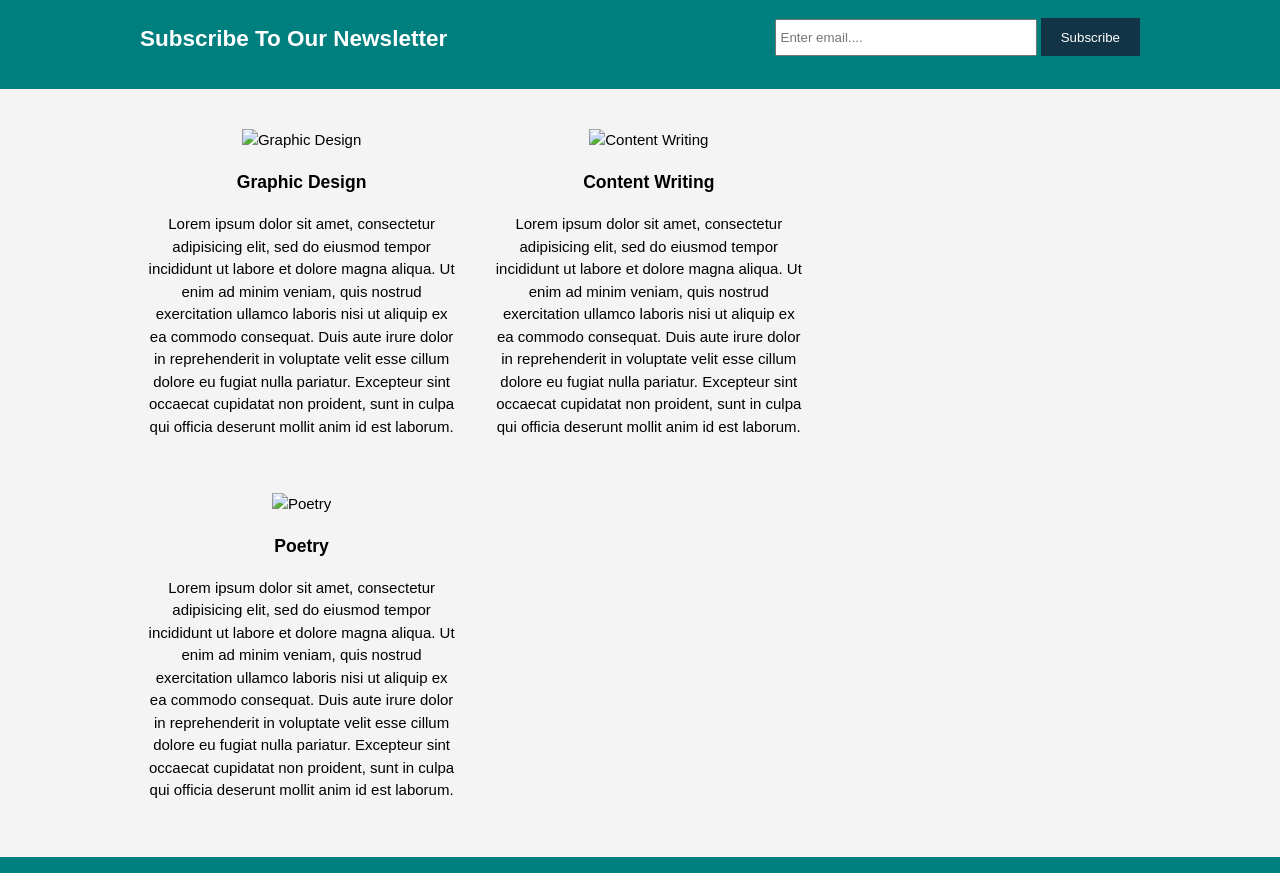
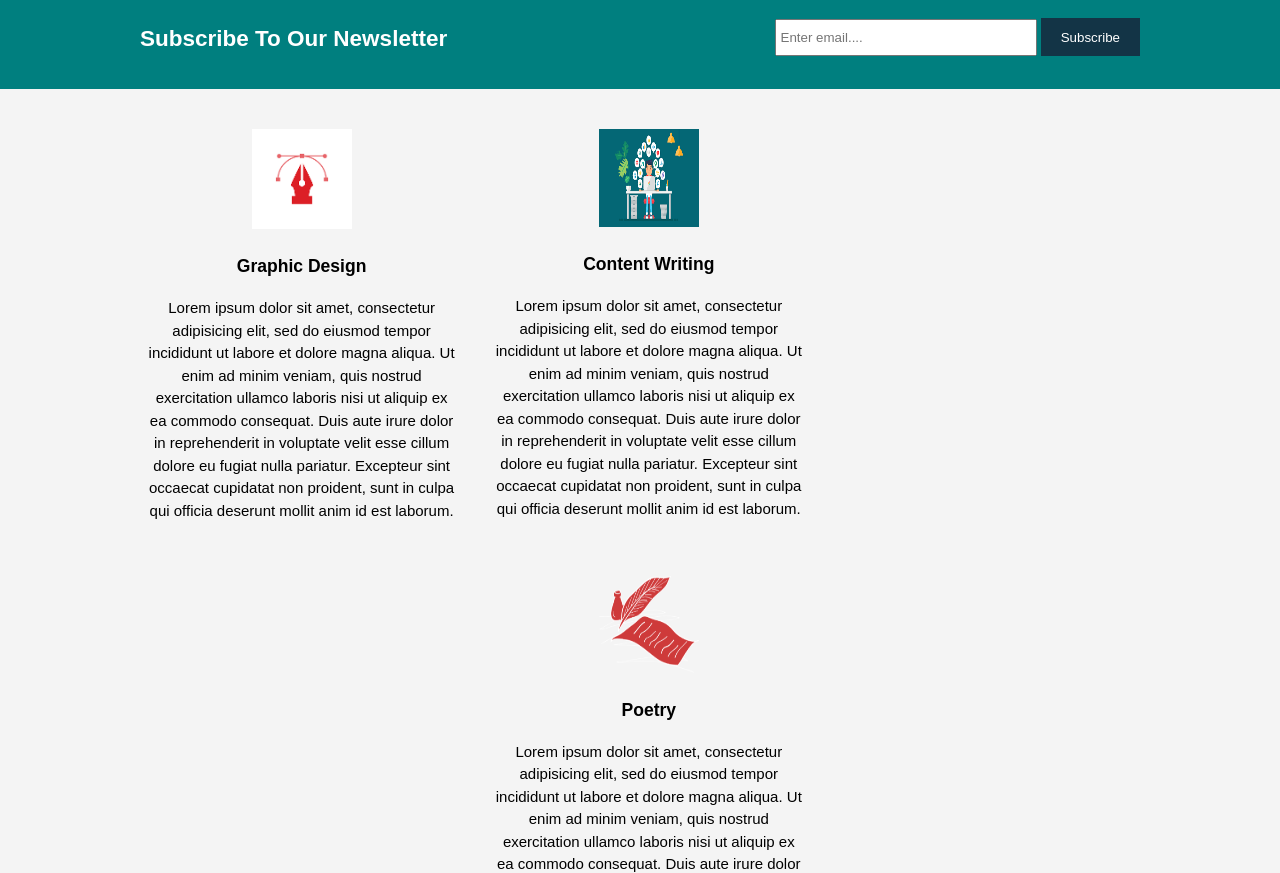
Before and after one commit to amnabajwa19/Web-Development, a plain HTML site: page index.html in a window 1280 px wide. Shown: the part 540-1413 px from the top of the page. Drawn offline with Linux system fonts and the light colour scheme; files that its build step writes are made by us from their sources; files whose address does not match are found by name.

Commit message:
Update index.html

```diff
--- a/index.html
+++ b/index.html
@@ -8,7 +8,7 @@
     <meta name="author" content="Amna Mahmood Bajwa">
     <title>Tinker Hub | Welcome</title>
     <link href="https://fonts.googleapis.com/css?family=Pacifico&display=swap" rel="stylesheet">
-    <link rel="stylesheet" href="./css/style.css">
+    <link rel="stylesheet" href="style.css">
   </head>
   <body>
     <header>
@@ -43,17 +43,17 @@
     <section id="boxes">
       <div class="container">
         <div class="box">
-          <img src="./img/graphic.png" alt="Graphic Design">
+          <img src="graphic.png" alt="Graphic Design">
           <h3>Graphic Design</h3>
           <p>Lorem ipsum dolor sit amet, consectetur adipisicing elit, sed do eiusmod tempor incididunt ut labore et dolore magna aliqua. Ut enim ad minim veniam, quis nostrud exercitation ullamco laboris nisi ut aliquip ex ea commodo consequat. Duis aute irure dolor in reprehenderit in voluptate velit esse cillum dolore eu fugiat nulla pariatur. Excepteur sint occaecat cupidatat non proident, sunt in culpa qui officia deserunt mollit anim id est laborum.</p>
         </div>
           <div class="box box2">
-            <img src="./img/content.png" alt="Content Writing" class="img2" >
+            <img src="content.png" alt="Content Writing" class="img2" >
           <h3>Content Writing</h3>
           <p>Lorem ipsum dolor sit amet, consectetur adipisicing elit, sed do eiusmod tempor incididunt ut labore et dolore magna aliqua. Ut enim ad minim veniam, quis nostrud exercitation ullamco laboris nisi ut aliquip ex ea commodo consequat. Duis aute irure dolor in reprehenderit in voluptate velit esse cillum dolore eu fugiat nulla pariatur. Excepteur sint occaecat cupidatat non proident, sunt in culpa qui officia deserunt mollit anim id est laborum.</p>
         </div>
           <div class="box box2">
-            <img src="./img/pic2.png" alt="Poetry" class="img2">
+            <img src="pic2.png" alt="Poetry" class="img2">
           <h3>Poetry</h3>
           <p>Lorem ipsum dolor sit amet, consectetur adipisicing elit, sed do eiusmod tempor incididunt ut labore et dolore magna aliqua. Ut enim ad minim veniam, quis nostrud exercitation ullamco laboris nisi ut aliquip ex ea commodo consequat. Duis aute irure dolor in reprehenderit in voluptate velit esse cillum dolore eu fugiat nulla pariatur. Excepteur sint occaecat cupidatat non proident, sunt in culpa qui officia deserunt mollit anim id est laborum.</p>
         </div>
```
